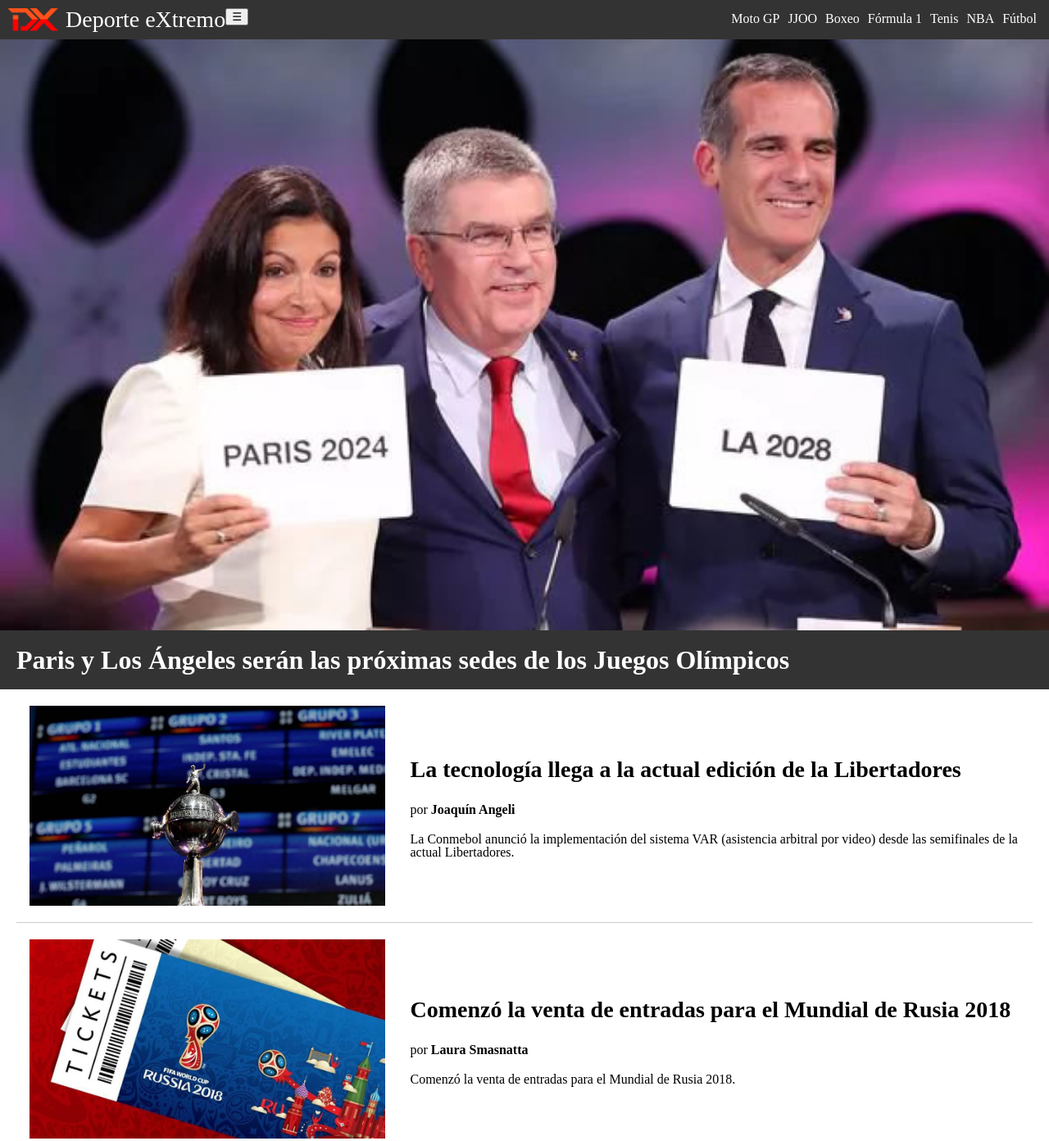
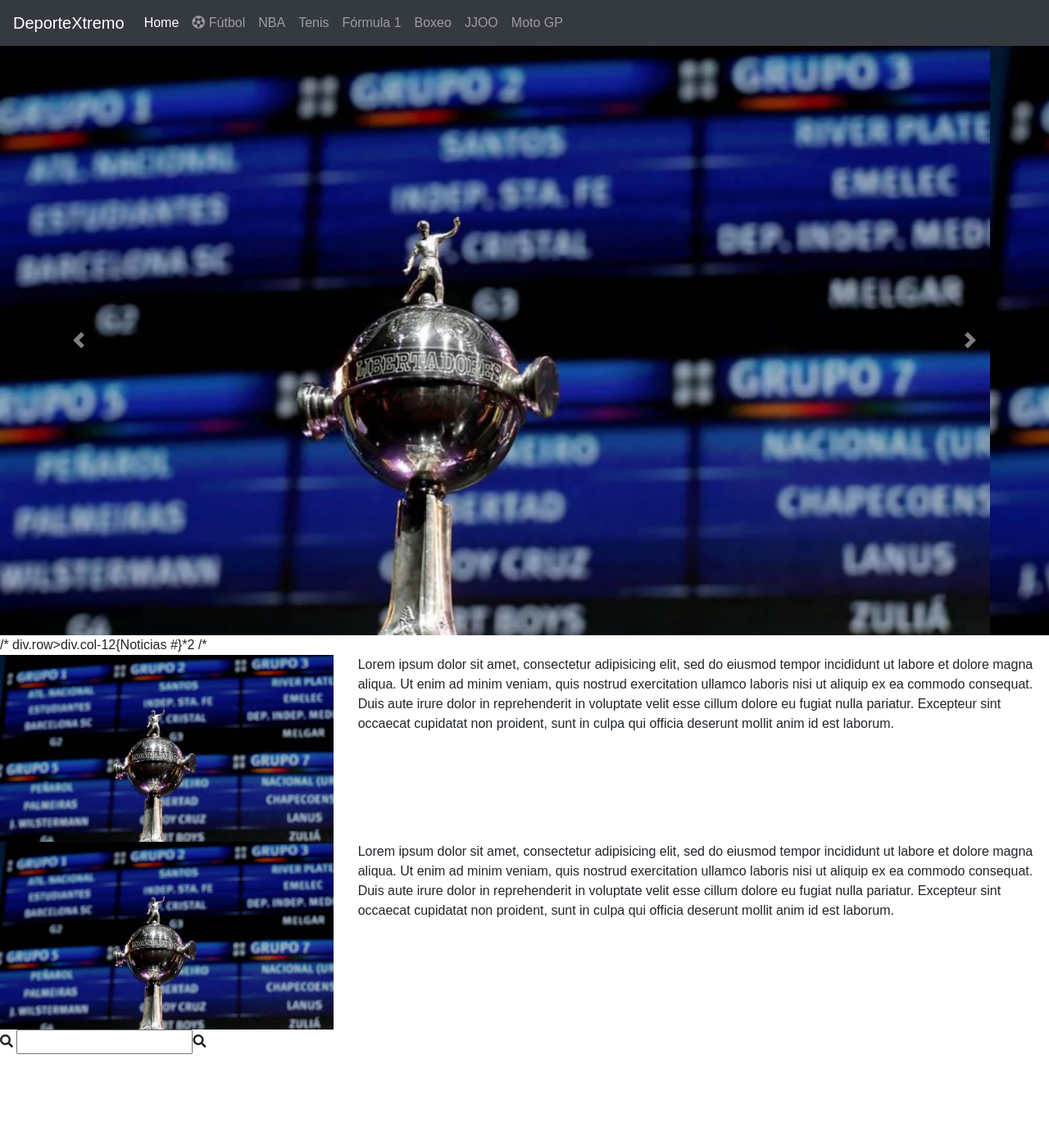
Before and after one commit to Enzo-Godoy/DpEx, a plain HTML site: page index.html in a window 1280 px wide. Shown: the top 1392 px of the page at 82% size. After the commit the page ends 1286 px from the top, so only its background shows below. Drawn offline with nearby package versions, Linux system fonts and the light colour scheme; a web font is replaced by a local one.

Commit message:
bootstrap version

```diff
--- a/index.html
+++ b/index.html
@@ -1,162 +1,169 @@
-<!DOCTYPE html>
+<!doctype html>
+
 <html lang="en">
   <head>
-	<meta charset="UTF-8">
-	<meta name="viewport" content="width=device-width">
-	<title>DX - DeporteXtremo</title>
-	<link rel="stylesheet" href="./css/reset.css">
-	<link rel="stylesheet" href="./css/style.css">
+    <!-- Required meta tags -->
+    <meta charset="utf-8">
+    <meta name="viewport" content="width=device-width, initial-scale=1, shrink-to-fit=no">
+
+    <!-- Bootstrap CSS -->
+    <link rel="stylesheet" href="https://stackpath.bootstrapcdn.com/bootstrap/4.3.1/css/bootstrap.min.css" integrity="sha384-ggOyR0iXCbMQv3Xipma34MD+dH/1fQ784/j6cY/iJTQUOhcWr7x9JvoRxT2MZw1T" crossorigin="anonymous">
+    <link href="https://fonts.googleapis.com/css?family=Gugi" rel="stylesheet">
+    <link rel="stylesheet" href="https://use.fontawesome.com/releases/v5.8.2/css/all.css" integrity="sha384-oS3vJWv+0UjzBfQzYUhtDYW+Pj2yciDJxpsK1OYPAYjqT085Qq/1cq5FLXAZQ7Ay" crossorigin="anonymous">
+    <style>
+
+    body {
+      font-family : 'Gugi',  sans-serif;
+    }
+    </style>
+
+    <title>Hello, world!</title>
   </head>
   <body>
-	<header>
-		<h1>Deporte eXtremo</h1>
-		<button>&#9776</button>
-		<nav>
-			<ul>
-				<li><a href="#">Fútbol</a></li>
-				<li><a href="#">NBA</a></li>
-				<li><a href="#">Tenis</a></li>
-				<li><a href="#">Fórmula 1</a></li>
-				<li><a href="#">Boxeo</a></li>
-				<li><a href="#">JJOO</a></li>
-				<li><a href="#">Moto GP</a></li>
+              <!-- Inicio de menu -->
+            <nav class="navbar navbar-expand-lg navbar-dark bg-dark">
 
+              <a class="navbar-brand" href="#">DeporteXtremo</a>
+
+              <button class="navbar-toggler" type="button" data-toggle="collapse" data-target="#menu" aria-controls="menu" aria-expanded="false" aria-label="Toggle navigation">
+
+              <span class="navbar-toggler-icon"></span>
+              </button>
+
+                <div class="collapse navbar-collapse" id="menu">
+                  <ul class="navbar-nav mr-auto">
+                    <li class="nav-item active">
+                      <a class="nav-link" href="#">Home </a>
+                    </li>
+                    <li class="nav-item">
+                      <a class="nav-link" href="#"><i class="fas fa-futbol"></i> Fútbol</a>
+                    </li>
+                    <li class="nav-item">
+                      <a class="nav-link" href="#">NBA</a>
+                    </li>
+                    <li class="nav-item">
+                      <a class="nav-link" href="#">Tenis</a>
+                    <li class="nav-item">
+                      <a class="nav-link" href="#">Fórmula 1</a>
+                    </li>
+                    <li class="nav-item">
+                      <a class="nav-link" href="#">Boxeo</a>
+                    </li>
+                    <li class="nav-item">
+                      <a class="nav-link" href="#">JJOO</a>
+                    </li>
+                    <li class="nav-item">
+                      <a class="nav-link" href="#">Moto GP</a>
+                    </li>
                   </ul>
+
+                </div>
             </nav>
-	</header>
-	<!-- Los tres elementos importantes encabezado, cuerpo y pie. Solo un main por HTML -->
-	<main>
+        <!-- Fin de menú -->
 
-		<!-- Noticias Destecadas ..  -->
-		<section id="noticias-destacadas">
-			<!-- Hagamos uso y no abuso, cuanto más clarificado los elementos mejora la posición órganiza
-
-			Metodologias, scrum, relevamiento, actividades,preparaciom  , strema programming, código auto identificado.
-		-->
-
-			<figure>
-				<!-- Recursos multimedia -->
-				<img src="img/juegos-olimpicos.jpg">
-				<figcaption><h2>Paris y Los Ángeles serán las próximas sedes de los Juegos Olímpicos</h2></figcaption>
-			</figure>
-
-		</section>
+        <!-- Slide de imagenes -->
 
 
-		<section id="ultimas-destacadas">
-
-        	<article class="noticia">
-
-        		<div class="noticia-img"><img src="img/sorteo-libertadores.jpg"></div>
-        		<div class="noticia-txt">
-        			<h3>La tecnología llega a la actual edición de la Libertadores</h3>
-
-        		  <p>por  <a href="#">Joaquín  Angeli</a> </p>
-        		  <p>La Conmebol anunció la implementación del sistema VAR (asistencia arbitral por video) desde las semifinales de la actual Libertadores.</p>
+                      <div id="slide-imagen" class="carousel slide" data-ride="carousel">
+                        <div class="carousel-inner">
+                          <div class="carousel-item active">
+                            <img src="./img/sorteo-libertadores.jpg" class="d-block w-100" alt="...">
+                          </div>
+                          <div class="carousel-item">
+                            <img src="./img/sorteo-libertadores.jpg" class="d-block w-100" alt="...">
+                          </div>
+                        <div class="carousel-item">
+                          <img src="./img/sorteo-libertadores.jpg" class="d-block w-100" alt="...">
+                          <!--caption -->
+                          <div class="carousel-caption  d-md-block">
+                            <h5>First slide label</h5>
+                            <p>Nulla vitae elit libero, a pharetra augue mollis interdum.</p>
+                        </div>
+                        </div>
 
                         </div>
-        	</article>
+                        <a class="carousel-control-prev" href="#slide-imagen" role="button" data-slide="prev">
+                          <span class="carousel-control-prev-icon" aria-hidden="true"></span>
+                          <span class="sr-only">Previous</span>
+                        </a>
+                        <a class="carousel-control-next" href="#slide-imagen" role="button" data-slide="next">
+                          <span class="carousel-control-next-icon" aria-hidden="true"></span>
+                          <span class="sr-only">Next</span>
+                        </a>
+                      </div>
+                    </div>
+                      <!-- fin slide de imagenes -->
 
-        	<!-- Noticia 2 -->
-        	<article class="noticia">
-        		<div class="noticia-img"><img src="img/tickets-rusia-mundial.jpg"></div>
-        		<div class="noticia-txt">
-        			<h3>Comenzó la venta de entradas para el Mundial de Rusia 2018</h3>
-
-        		  <p>por  <a href="#">Laura Smasnatta</a></p>
-
-        		  <p>Comenzó la venta de entradas para el Mundial de Rusia 2018.</p>
-
-        		</div>
-        		</article>
-
-        		<!--Inicio Noticia 3 -->
-        	<article class="noticia">
-        		<div class="noticia-img"><img src="img/firpo.jpg"></div>
-        		<div class="noticia-txt">
-        			<h3>A 94 años del derechazo que convirtió en leyenda a Luis Ángel Firpo</h3>
-
-        		  <p>por <a href="#">Diego Di Marco</a></p>
-
-        		  <p>El 14/9/1923 el boxeador argentino enfrento en Nueva York a Jack Dempsey, uno de los mejores pesos pesados de la historia.</p>
-
-        		</div>
-        	</article>
-
-
-        	<!--Inicio Noticia 4 -->
-        	<article class="noticia">
-        		<div class="noticia-img"><img src="img/buenos-aires.jpg"></div>
-        		<div class="noticia-txt">
-        			<h3>Buenos Aires 2018 presentó su innovador proyecto de parques y de ceremonia inaugural ante el COI</h3>
-
-        		  <p>por <a href="#">Melina Morales.</a></p>
-
-        		  <p>El Comité Organizador de los Juegos de la Juventud presentó su concepto de parques ante la 131a sesión del Comité Olímpico Internacional (COI) que se realizó en Lima. La ceremonia inaugural se realizará al aire libre.</p>
-
-        		</div>
-        	</article>
-		</section >
+   <article class="row noticia">
 
 
 
-		<section id="tabla-posiciones">
-			<table>
-				<tr>
-					<th colspan="4"> 3er Fecha</th><!--celda cabecera -->
-				</tr>
-				<tr><!--Fila 1 -->
-					<td>1</td>
-					<td>
-						<span> Tigre </span> , 1pts <br>
-						<span> Patronatos </span>  3pts  </td>
-					<td>2</td>
-					<td> <span> Colón </span> , 4ptos <br>
-					 <span> Estudiantes </span> , 3ptos</td>
-				</tr>
+                  <main class="container-fluid">
+              /*  div.row>div.col-12{Noticias #}*2  /*
 
-				<tr><!--Fila 2 -->
-					<td>1</td>
-						<td>
-						 <span> Tigre </span> , 1pts <br>
-						 <span> Patronatos </span> 3pts</td>
-					<td>2</td>
-						<td>
-						  <span> Colón </span> , 4ptos <br>
-						  <span> Estudiantes </span> , 3ptos</td>
-				</tr>
 
-				<tr><!--Fila 3 -->
-					<td>1</td>
-					<td>
-						 <span> Tigre </span> , 1pts <br>
-						 <span> Patronatos </span> 3pts</td>
-					<td>2</td>
-					<td> <span> Colón </span> , 4ptos <br>
-					     <span> Estudiantes </span> , 3ptos</td>
-				</tr>
+                    <div class="row">
 
-				<tr><!--Fila 4 -->
-					<td>1</td>
-					<td> <span> Tigre </span> , 1pts <br>
-					     <span> Patronatos </span> 3pts</td>
-					<td>2</td>
-					<td> <span> Colón </span> , 4ptos <br>
-					     <span> Estudiantes </span> , 3ptos</td>
-				</tr>
-			</table>
+                      <div class="col-12 col-md-6 col-lg-12">
 
-		</section>
+                         <div class="row noticia">
+
+                              <div class="col-12 col-lg-4 noticia-img">
+                                <img src="./img/sorteo-libertadores.jpg" class="img-fluid" alt="img libertadores">
+                                </div>
+
+
+                                  <div class="col-12  col-lg-8 noticia-txt ">
+                                    <p>Lorem ipsum dolor sit amet, consectetur adipisicing elit, sed do eiusmod
+                                    tempor incididunt ut labore et dolore magna aliqua. Ut enim ad minim veniam,
+                                    quis nostrud exercitation ullamco laboris nisi ut aliquip ex ea commodo
+                                    consequat. Duis aute irure dolor in reprehenderit in voluptate velit esse
+                                    cillum dolore eu fugiat nulla pariatur. Excepteur sint occaecat cupidatat non
+                                    proident, sunt in culpa qui officia deserunt mollit anim id est laborum.</p>
+                                  </div>
+                                  <!--fin noticia -->
+                                </div>
+                          </div>
+
+                         <div class="col-12 col-md-6 col-lg-12">
+                           <div class="row noticia">
+
+                              <div class="col-12  col-lg-4 notica-img" >
+                                <img src="./img/sorteo-libertadores.jpg" class="img-fluid" alt="img libertadores">
+                                </div>
+
+
+                              <div class="col-12 col-lg-8 noticia-txt">
+                                <p>Lorem ipsum dolor sit amet, consectetur adipisicing elit, sed do eiusmod
+                                tempor incididunt ut labore et dolore magna aliqua. Ut enim ad minim veniam,
+                                quis nostrud exercitation ullamco laboris nisi ut aliquip ex ea commodo
+                                consequat. Duis aute irure dolor in reprehenderit in voluptate velit esse
+                                cillum dolore eu fugiat nulla pariatur. Excepteur sint occaecat cupidatat non
+                                proident, sunt in culpa qui officia deserunt mollit anim id est laborum.</p>
+                              </div>
+                              <!--fin noticia -->
+                           </div>
+
+                         </div>
+
+
+
+                      </div>
+                    </div>
+
+                  <form action="">
+                   <i class="fas fa-search"></i> <input type="text" class=""><i class="fas fa-search"></i></input>
+                  </form>
+
+
+
 
         </main>
 
-
-	<!-- AREA DE SCRIPT -->
-	<script type="./js/main.js"></script>
-	<footer id="footer">
-
-		<p>	&copy; 2019 Ejemplo de clase EANT</p>
-    </footer>
-
+    <!-- Optional JavaScript -->
+    <!-- jQuery first, then Popper.js, then Bootstrap JS -->
+    <script src="https://code.jquery.com/jquery-3.3.1.slim.min.js" integrity="sha384-q8i/X+965DzO0rT7abK41JStQIAqVgRVzpbzo5smXKp4YfRvH+8abtTE1Pi6jizo" crossorigin="anonymous"></script>
+    <script src="https://cdnjs.cloudflare.com/ajax/libs/popper.js/1.14.7/umd/popper.min.js" integrity="sha384-UO2eT0CpHqdSJQ6hJty5KVphtPhzWj9WO1clHTMGa3JDZwrnQq4sF86dIHNDz0W1" crossorigin="anonymous"></script>
+    <script src="https://stackpath.bootstrapcdn.com/bootstrap/4.3.1/js/bootstrap.min.js" integrity="sha384-JjSmVgyd0p3pXB1rRibZUAYoIIy6OrQ6VrjIEaFf/nJGzIxFDsf4x0xIM+B07jRM" crossorigin="anonymous"></script>
   </body>
 </html>
```
Also changed, not shown: index_mobile_nativo.html (added, +162 -0 lines). Lines whose indentation alone changed are shown as unchanged.
